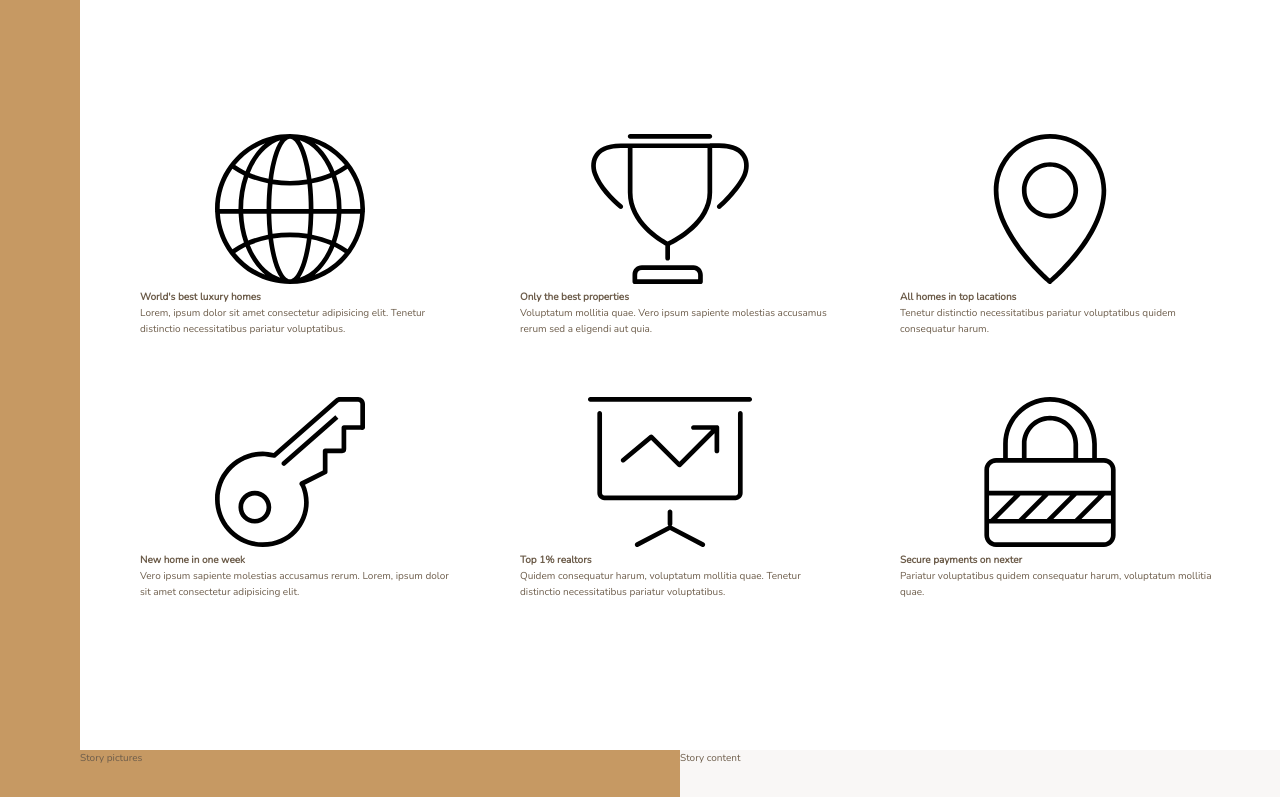
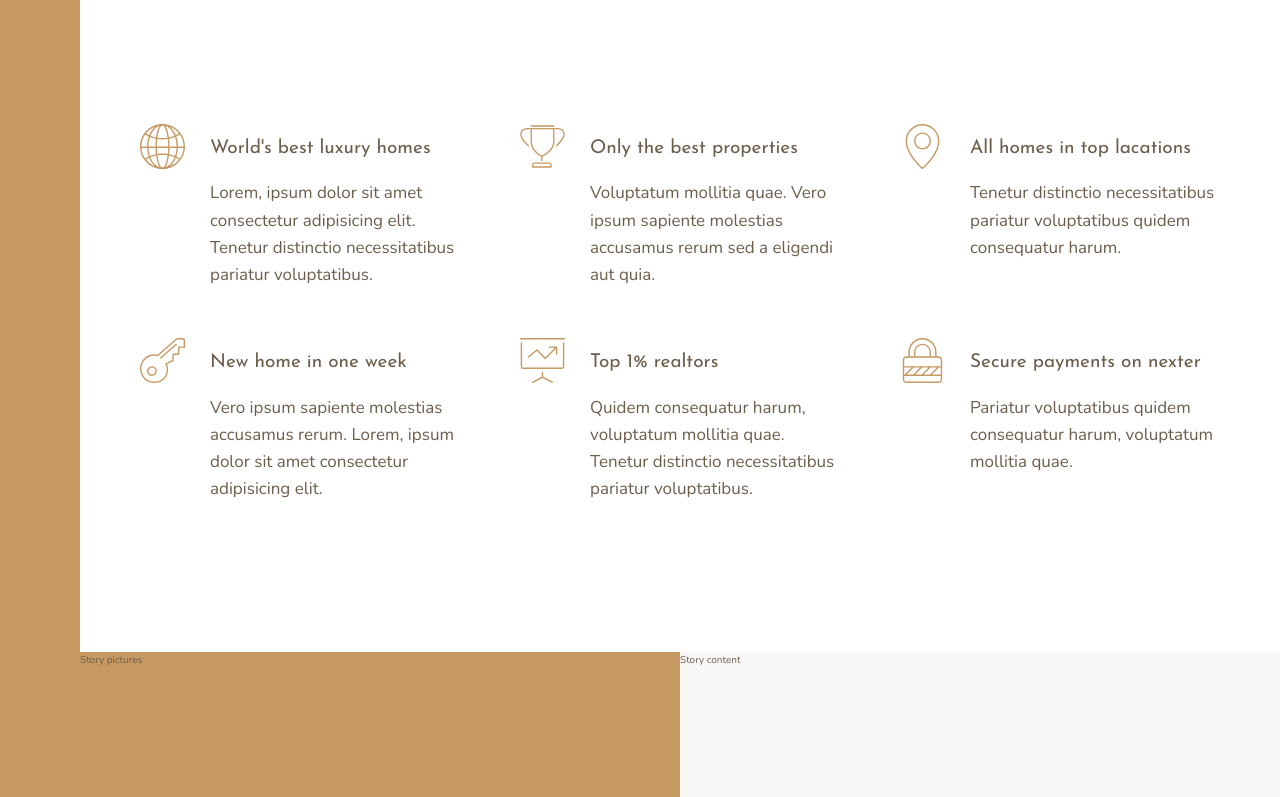
Before and after one commit to santischeurmann/css_course_part_3, a website: page index.html in a window 1280 px wide. Shown: the part 656-1453 px from the top of the page. Drawn offline with nearby package versions, Linux system fonts and the light colour scheme.

Commit message:
Section features finished

```diff
--- a/index.html
+++ b/index.html
@@ -29,7 +29,7 @@
                 <svg class="feature__icon">
                     <use xlink:href="img/sprite.svg#icon-global"></use>
                 </svg>
-                <h4 class="heading-4">World's best luxury homes</h4>
+                <h4 class="heading-4 heading--dark">World's best luxury homes</h4>
                 <p class="feature__text">Lorem, ipsum dolor sit amet consectetur adipisicing elit. Tenetur distinctio necessitatibus pariatur voluptatibus.</p>
             </div>
 
@@ -37,7 +37,7 @@
                 <svg class="feature__icon">
                     <use xlink:href="img/sprite.svg#icon-trophy"></use>
                 </svg>
-                <h4 class="heading-4">Only the best properties</h4>
+                <h4 class="heading-4 heading--dark">Only the best properties</h4>
                 <p class="feature__text">Voluptatum mollitia quae. Vero ipsum sapiente molestias accusamus rerum sed a eligendi aut quia.</p>
             </div>
 
@@ -45,7 +45,7 @@
                 <svg class="feature__icon">
                     <use xlink:href="img/sprite.svg#icon-map-pin"></use>
                 </svg>
-                <h4 class="heading-4">All homes in top lacations</h4>
+                <h4 class="heading-4 heading--dark">All homes in top lacations</h4>
                 <p class="feature__text">Tenetur distinctio necessitatibus pariatur voluptatibus quidem consequatur harum.</p>
             </div>
 
@@ -53,7 +53,7 @@
                 <svg class="feature__icon">
                     <use xlink:href="img/sprite.svg#icon-key"></use>
                 </svg>
-                <h4 class="heading-4">New home in one week</h4>
+                <h4 class="heading-4 heading--dark">New home in one week</h4>
                 <p class="feature__text">Vero ipsum sapiente molestias accusamus rerum. Lorem, ipsum dolor sit amet consectetur adipisicing elit.</p>
             </div>
 
@@ -61,7 +61,7 @@
                 <svg class="feature__icon">
                     <use xlink:href="img/sprite.svg#icon-presentation"></use>
                 </svg>
-                <h4 class="heading-4">Top 1% realtors</h4>
+                <h4 class="heading-4 heading--dark">Top 1% realtors</h4>
                 <p class="feature__text">Quidem consequatur harum, voluptatum mollitia quae. Tenetur distinctio necessitatibus pariatur voluptatibus.</p>
             </div>
 
@@ -69,7 +69,7 @@
                 <svg class="feature__icon">
                     <use xlink:href="img/sprite.svg#icon-lock"></use>
                 </svg>
-                <h4 class="heading-4">Secure payments on nexter</h4>
+                <h4 class="heading-4 heading--dark">Secure payments on nexter</h4>
                 <p class="feature__text">Pariatur voluptatibus quidem consequatur harum, voluptatum mollitia quae.</p>
             </div>
         </section>
--- a/sass/_features.scss
+++ b/sass/_features.scss
@@ -3,6 +3,27 @@
     margin: 15rem 0;
 
     display: grid;
-    grid-template-columns: repeat(3, 1fr);
+    //grid-template-columns: repeat(3, 1fr);
+    grid-template-columns: repeat(auto-fit, minmax(25rem, 1fr));
     grid-gap: 6rem;
+    align-items: start;
 }
+
+.feature {
+    display: grid;
+    grid-template-columns: min-content 1fr;
+    grid-row-gap: 1.5rem;
+    grid-column-gap: 2.5rem;
+
+    &__icon {
+        fill: $color-primary;
+        width: 4.5rem;
+        height: 4.5rem;
+        grid-row: 1 / span 2;
+        transform: translateY(-1rem);
+    }
+
+    &__text {
+        font-size: 1.7rem;
+    }
+}
--- a/sass/_typography.scss
+++ b/sass/_typography.scss
@@ -0,0 +1,24 @@
+%heading {
+    font-family: $font-display;
+    font-weight: 400;
+}
+
+.heading-1 {
+    @extend %heading;
+}
+
+.heading-2 {
+    @extend %heading;
+}
+
+.heading-3 {
+    @extend %heading;
+}
+
+.heading-4 {
+    @extend %heading;
+    font-size: 1.9rem;
+
+    &--light {color: $color-grey-light-1;}
+    &--dark {color: $color-grey-dark-1;}
+}
```
Also changed, not shown: css/style.css.
